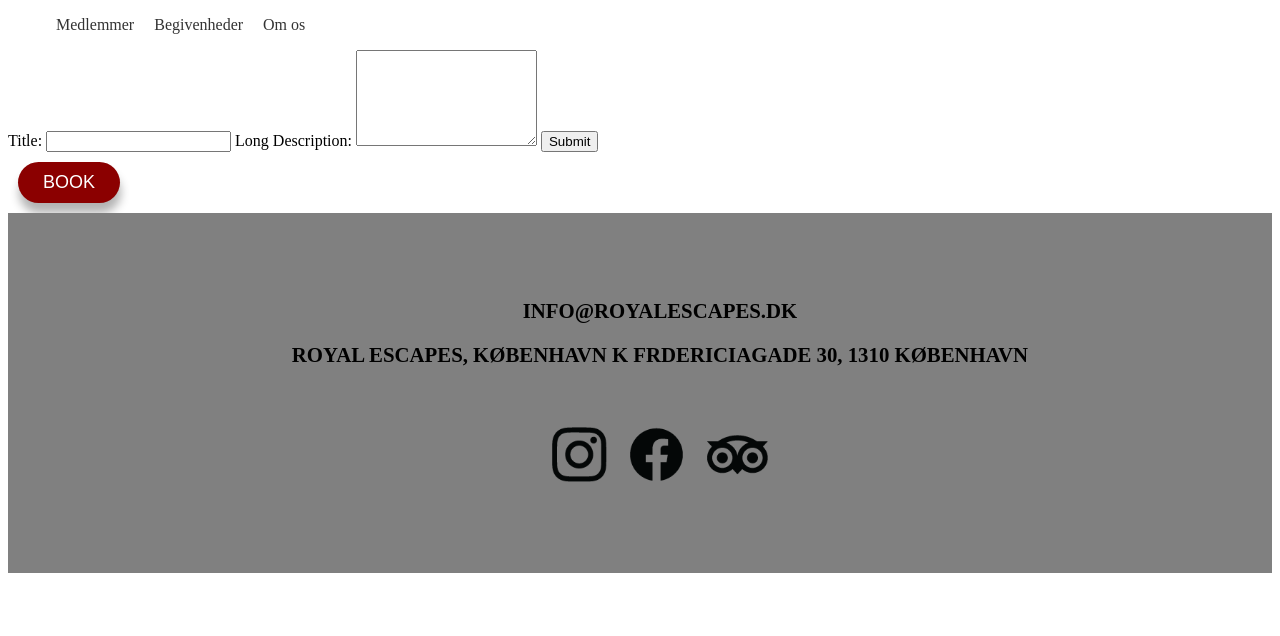
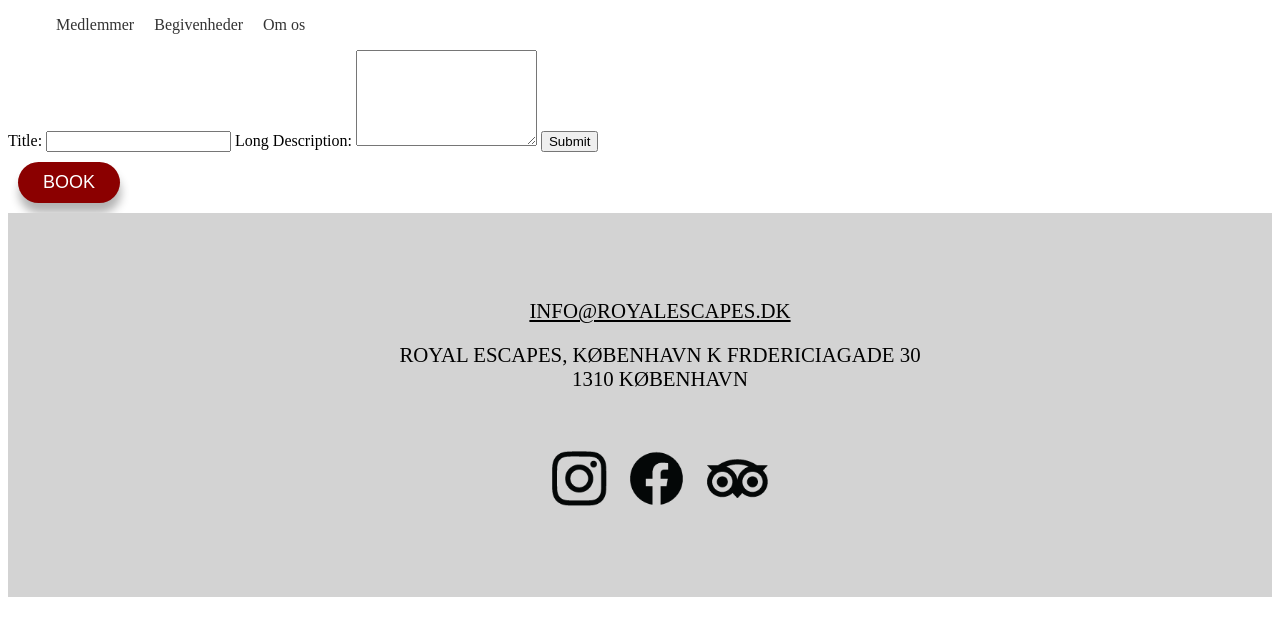
Before and after one commit to Jose496m/royalescape, an Astro site: page / in a window 1280 px wide. Built offline with nearby package versions, Linux system fonts and the light colour scheme; Astro itself is replaced by a stand-in of ours.

Commit message:
ændring af footer

```diff
--- a/src/components/Footer.astro
+++ b/src/components/Footer.astro
@@ -1,7 +1,7 @@
 <article class="box">
   <ul>
-    <li>INFO@ROYALESCAPES.DK</li>
-    <li>ROYAL ESCAPES, KØBENHAVN K FRDERICIAGADE 30, 1310 KØBENHAVN</li>
+    <li class="underlined">INFO@ROYALESCAPES.DK</li>
+    <li>ROYAL ESCAPES, KØBENHAVN K FRDERICIAGADE 30 <br /> 1310 KØBENHAVN</li>
     <li>
       <img class="royal_footer_icons" src="/royal_footer_icons.png" alt="royal_footer_icons" />
     </li>
@@ -11,7 +11,7 @@
 <style>
   .box {
     display: block;
-    background-color: grey;
+    background-color: lightgray;
     padding: 60px;
   }
 
@@ -24,7 +24,11 @@
     color: black;
     padding: 10px;
     font-size: 1.3rem;
-    font-weight: bolder;
+    font-weight: lighter;
+  }
+
+  .underlined {
+    text-decoration: underline;
   }
 
   .royal_footer_icons {
```
